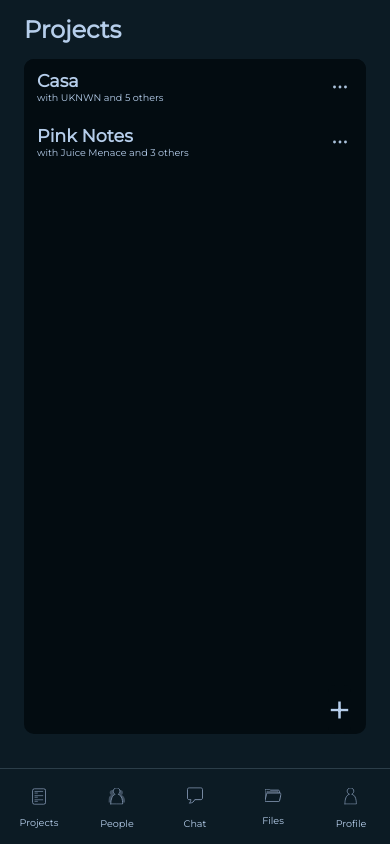
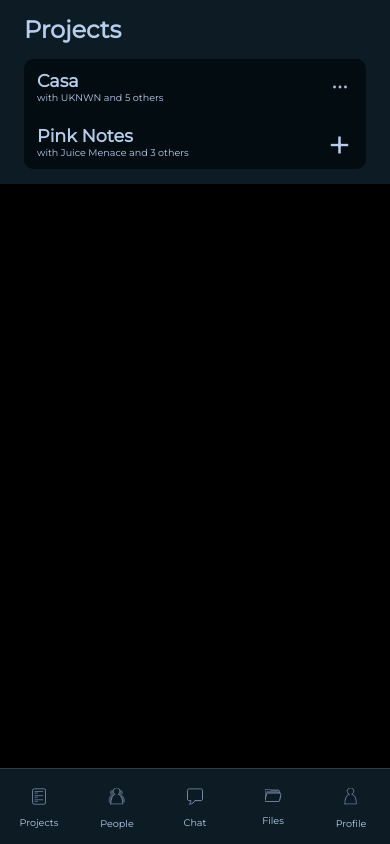
Before and after one commit to JaimeKumar/track-cms, a React (Create React App) app: page / in a window 390 px wide. Built offline with nearby package versions, Linux system fonts and the light colour scheme.

Commit message:
resize function 14

```diff
--- a/src/App.css
+++ b/src/App.css
@@ -23,17 +23,17 @@ body {
   transition: background-color 0.2s ease;
 }
 
-/* .wholeApp {
+.wholeApp {
   overflow: hidden;
-  height: 100%;
-} */
+  height: 100vh;
+}
 
 .mainContainer {
   display: grid;
   grid-template-columns: 5% 24% 48% 23%;
   grid-template-rows: 56% 44%;
-  height: 100vh;
-  width: 100vw;
+  height: 100%;
+  width: 100%;
   gap: 0px;
   padding: 3px;
 }
@@ -164,7 +164,7 @@ body {
   width: 100%;
   margin-top: 15px;
   margin-bottom: 15px;
-  height: 8vh;
+  height: 9%;
   justify-content: space-between;
   align-items: center;
   border-radius: 10px;
@@ -671,7 +671,7 @@ i {
 
 .pages {
   width: 100%;
-  height: 91vh;
+  height: 91%;
   display: flex;
   flex-direction: column;
   align-items: center;
@@ -725,10 +725,9 @@ h1 {
 
 .bottomBar {
   width: 100%;
-  height: 9vh;
-  top: 91vh;
+  height: 9%;
   position: absolute;
-  /* bottom: 0; */
+  bottom: 0;
   left: 0;
   display: flex;
   flex-direction: row;
@@ -842,7 +841,7 @@ h1 {
   }
 
   .button {
-    height: 9vh;
+    height: 100%;
     justify-content: space-evenly;
     padding: 6px 7px 11px 7px;
     border-radius: 0;
--- a/src/App.js
+++ b/src/App.js
@@ -155,9 +155,9 @@ function App() {
 
   // FUNCTIONS //
   function resize() {
-    // $('.wholeApp').css('height', window.innerHeight + 'px');
-    $('.pages').css('height', window.innerHeight * 0.91 + 'px');
-    $('.bottomBar').css('top', window.innerHeight * 0.91 + 'px');
+    $('.wholeApp').css('height', window.innerHeight + 'px');
+    // $('.pages').css('height', window.innerHeight * 0.91 + 'px');
+    // $('.bottomBar').css('top', window.innerHeight * 0.91 + 'px');
   }
 
   window.addEventListener('resize', resize);
```
